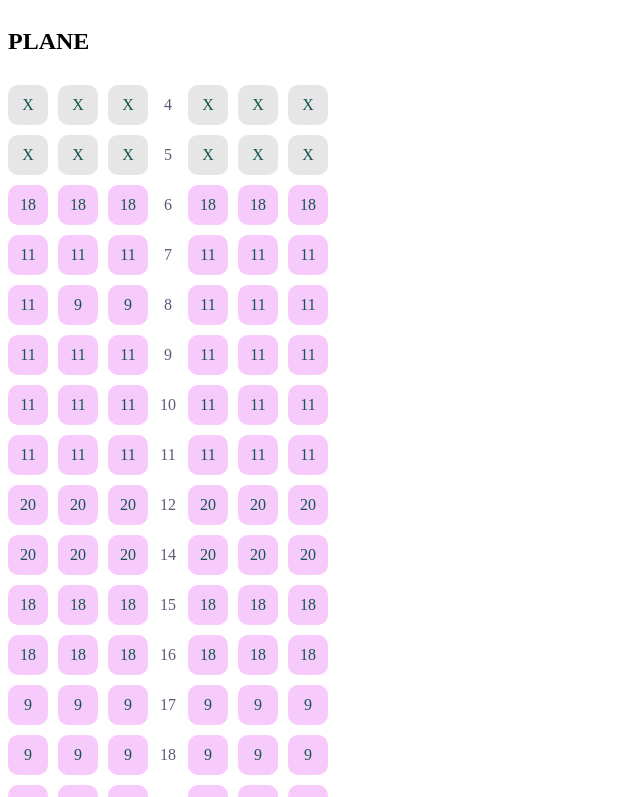
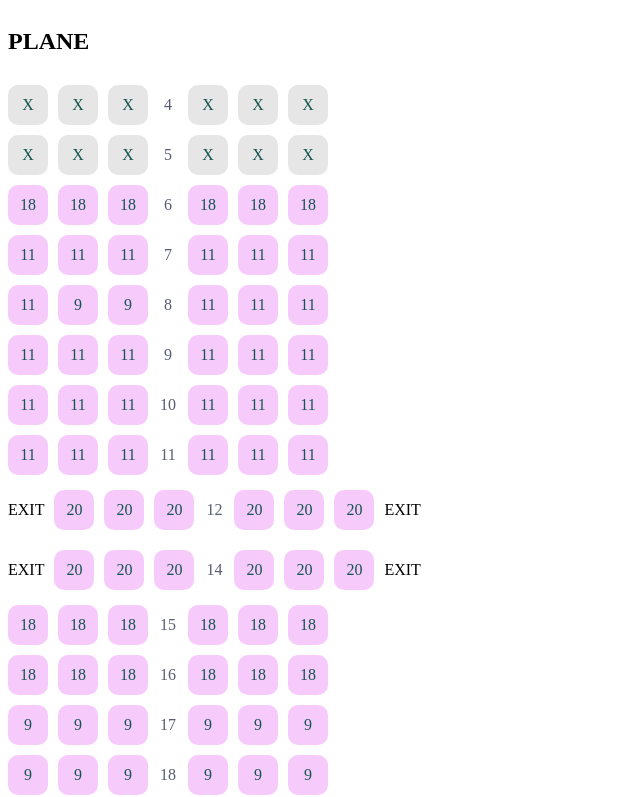
Before and after one commit to ddfilipov/plane-seats, a Next.js app: page / in a window 1280 px wide. Shown: the top 797 px of the page, without its empty margins (0-640 px from the left). Built offline with nearby package versions, Linux system fonts and the light colour scheme.

Commit message:
started adding exit style

```diff
--- a/src/components/molecules/SeatRow.tsx
+++ b/src/components/molecules/SeatRow.tsx
@@ -15,9 +15,14 @@ const Container = styled.div`
     gap: 10px;
 `;
 
+const SeatRowWrapper = styled.div`
+
+`
+
 const SeatRow: FC<SeatRowProps> = ({ row, rowNumber }) => {
     return (
         <Container>
+            {row.characteristics.includes("EXIT") ? <p>EXIT</p> : null}
             {row.seats.map((seat) => (
                 <Seat
                     ailse={seat.ailse}
@@ -29,6 +34,7 @@ const SeatRow: FC<SeatRowProps> = ({ row, rowNumber }) => {
                     rowNumber={rowNumber}
                 />
             ))}
+            {row.characteristics.includes("EXIT") ? <p>EXIT</p> : null}
         </Container>
     );
 };
```
